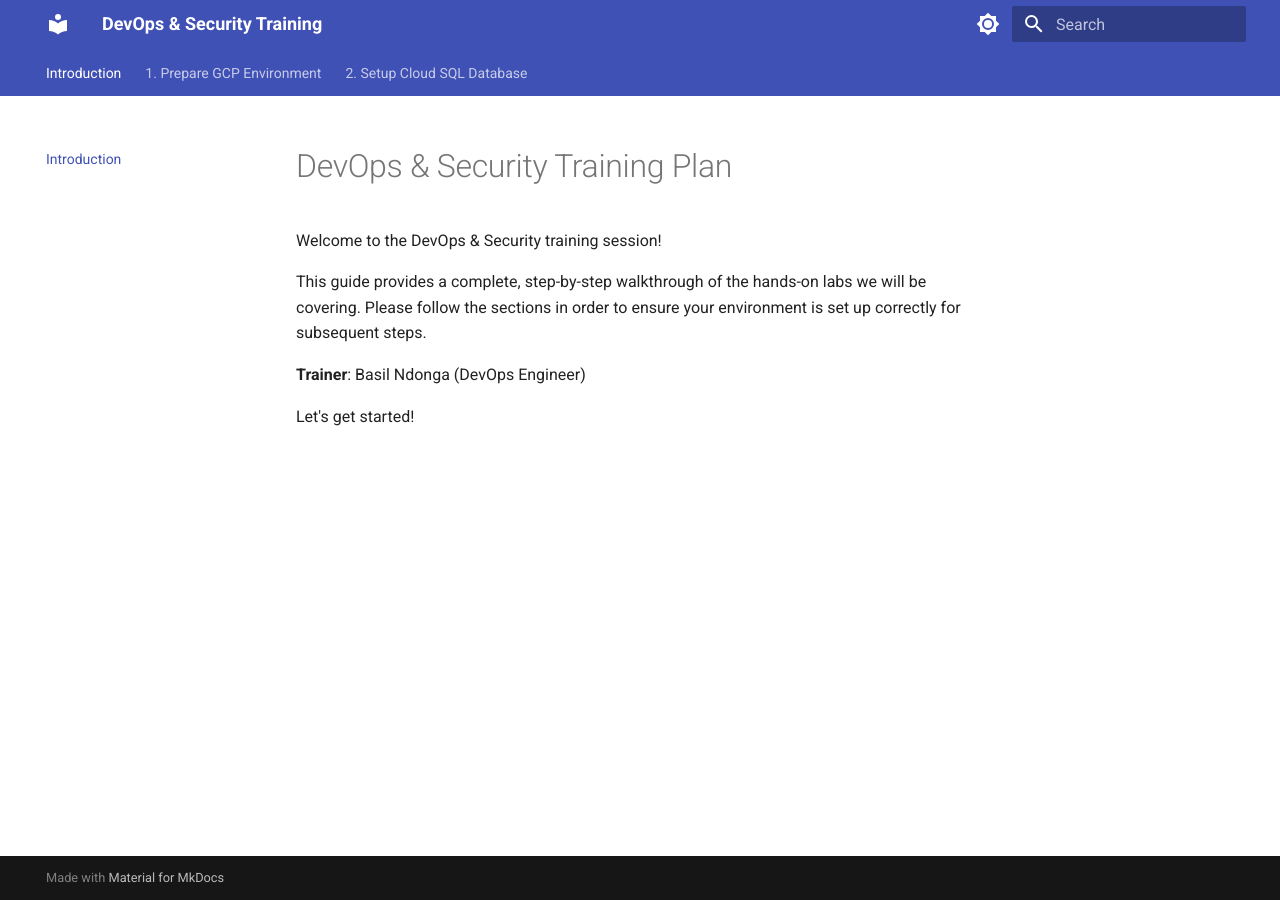
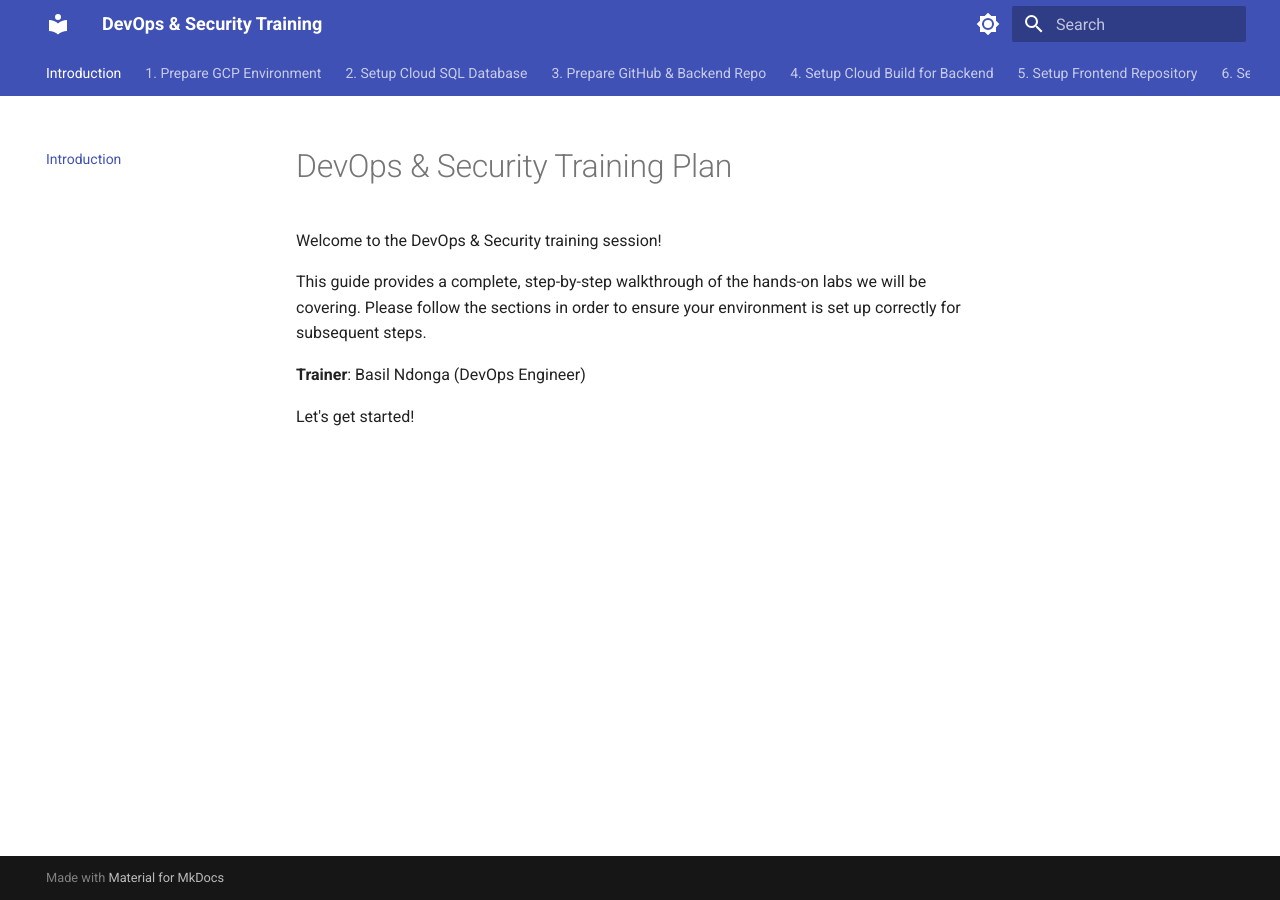
Before and after one commit to Pawa-IT-Solutions/cloud-mastery-docs, an MkDocs documentation site: the page built from docs/index.md, in a window 1280 px wide. Built offline with MkDocs 1.6.1 and Material for MkDocs 9.7.7, drawn with Linux system fonts in a browser that asks for light colours.

Commit message:
adding mkdocs.yml

```diff
--- a/mkdocs.yml
+++ b/mkdocs.yml
@@ -25,3 +25,8 @@ nav:
   - 'Introduction': index.md
   - '1. Prepare GCP Environment': 1-prepare-gcp-environment.md
   - '2. Setup Cloud SQL Database': 2-setup-cloud-sql.md
+  - '3. Prepare GitHub & Backend Repo': 3-prepare-github-backend.md
+  - '4. Setup Cloud Build for Backend': 4-setup-cloud-build-backend.md
+  - '5. Setup Frontend Repository': 5-setup-frontend-repo.md
+  - '6. Setup Cloud Build for Frontend': 6-setup-cloud-build-frontend.md
+  - '7. Access the Application': 7-accessing-the-application.md
```
